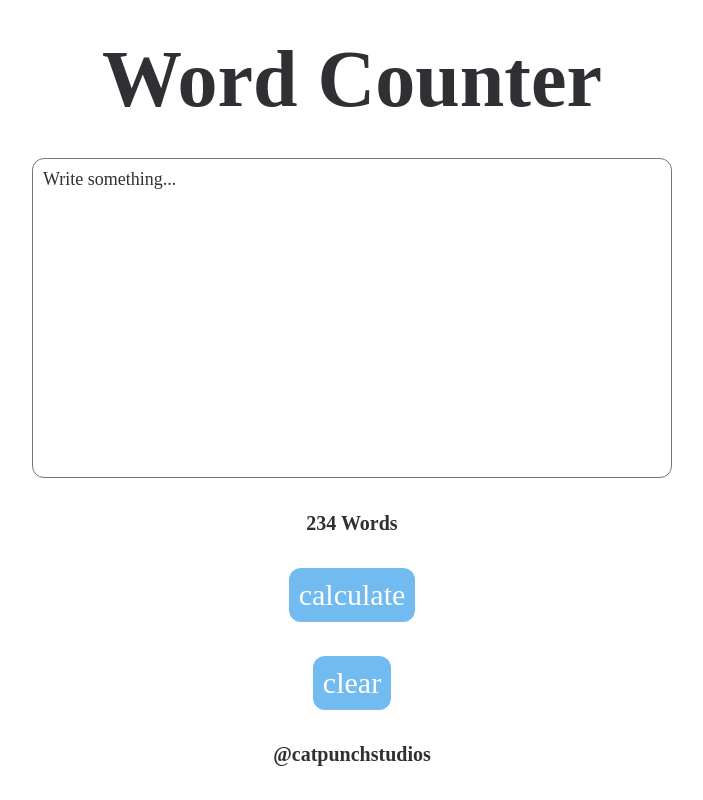
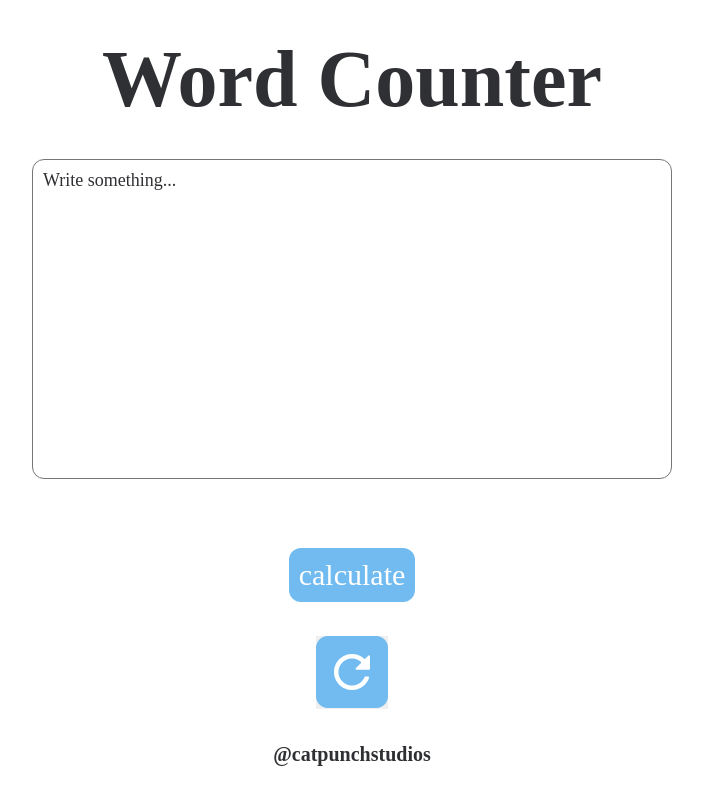
Before and after one commit to Junivieve/JS-Word-Counter, a PHP site: page / in a window 1280 px wide. Shown: the whole page, without its empty margins (288-991 px from the left). Run offline with PHP 8.4, Linux system fonts and the light colour scheme.

Commit message:
clear button update

```diff
--- a/index.html
+++ b/index.html
@@ -9,9 +9,11 @@
     <div class="app">
       <h1>Word Counter</h1>
       <textarea id="inputbox" name="input" rows="8" cols="80">Write something...</textarea>
-      <h4 id= "resultsText">234 Words</h4>
+      <h4 id= "resultsText"></h4>
       <button type="button" id ="calc" name="calculateButton" onclick="calculateWordCount()">calculate</button>
-      <button type="button" id ="clear" name="clearButton" onclick="clearText()">clear</button>
+      <button type="button" id ="clear" name="clearButton" onclick="clearText()">
+        <img src="clearButton.png" alt="">
+      </button>
       <h4 id= "creditText">@catpunchstudios</h4>
     </div>
     <script src="main.js"></script>
--- a/main.js
+++ b/main.js
@@ -14,5 +14,6 @@ function calculateWordCount() {
 function clearText() {
   console.log("hi");
   var input = document.getElementById("inputbox");
-  input.value = "";
+  input.value = "Write something...";
+  resultsText.innerText = "";
 }
--- a/style.css
+++ b/style.css
@@ -41,7 +41,7 @@ textarea:focus {
 
 }
 
-button {
+#calc {
   padding: 1rem;
   border-radius: 1.2rem;
   border: none;
@@ -51,3 +51,8 @@ button {
   color: white;
   outline: none;
 }
+
+#clear {
+  border: none;
+  outline: none;
+}
```
